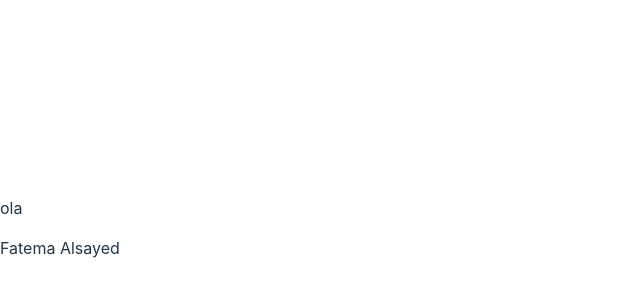
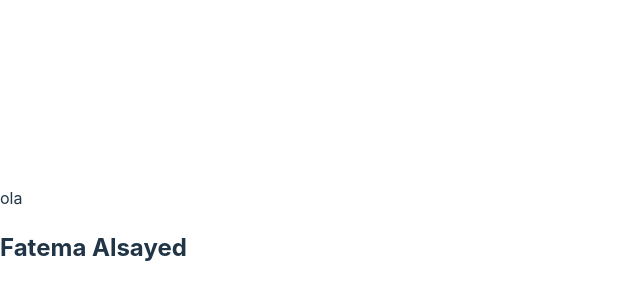
Before and after one commit to OlaMohamedd/team5git, a React (Vite) app in the folder GithubLab/: page / in a window 1280 px wide. Shown: the part 172-472 px from the top of the page, without its empty margins (0-640 px from the left). Built offline with nearby package versions, Linux system fonts and the light colour scheme.

Commit message:
content component3

```diff
--- a/GithubLab/src/Component/content.jsx
+++ b/GithubLab/src/Component/content.jsx
@@ -3,7 +3,10 @@ import React from 'react'
 export default function Content() {
   return (
     <>
-    <p>Fatema Alsayed</p>
+
+
+    <h2>Fatema Alsayed</h2>
+
      </>
   )
 }
```
